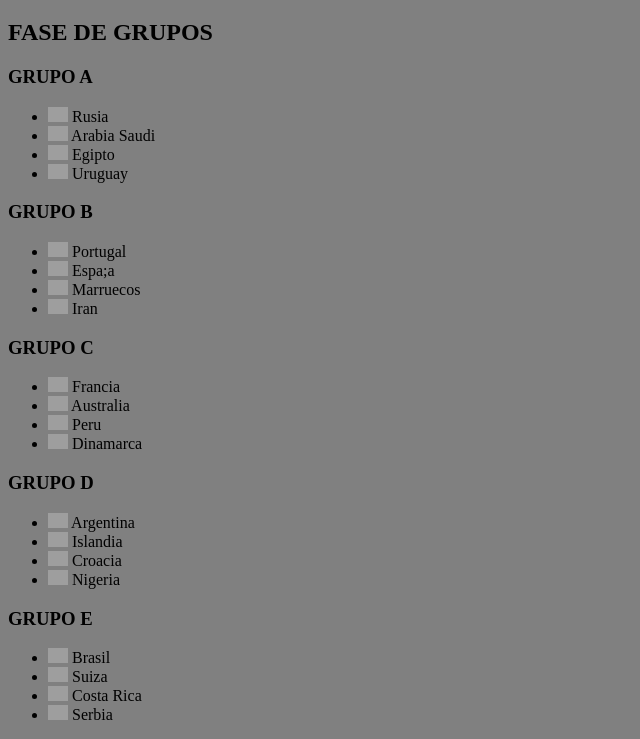
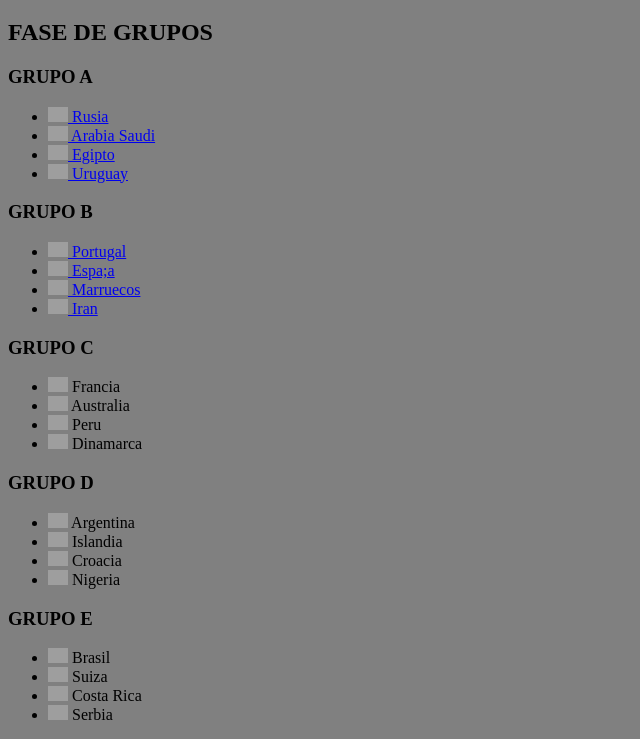
Before and after one commit to CalizaGer/codigo-prac, a plain HTML site: page Semana1/mundial.html in a window 1280 px wide. Shown: the part 61-800 px from the top of the page, without its empty margins (0-640 px from the left). Drawn offline with Linux system fonts and the light colour scheme; grey boxes are pictures that could not be loaded.

Commit message:
MODIFICACIONES CLASE 3

```diff
--- a/Semana1/mundial.html
+++ b/Semana1/mundial.html
@@ -11,17 +11,17 @@
     <H2>FASE DE GRUPOS</H2>
     <H3>GRUPO A</H3>
     <ul>
-        <li><img src="https://flagicons.lipis.dev/flags/4x3/ru.svg" width="20"> Rusia</li>
-        <li><img src="https://flagicons.lipis.dev/flags/4x3/sa.svg" width="20"> Arabia Saudi</li>
-        <li><img src="https://flagicons.lipis.dev/flags/4x3/eg.svg" width="20"> Egipto</li>
-        <li><img src="https://flagicons.lipis.dev/flags/4x3/uy.svg" width="20"> Uruguay</li>
+        <li><img src="https://flagicons.lipis.dev/flags/4x3/ru.svg" width="20"><a href="https://www.rfs.ru/" target=""> Rusia</a></li>
+        <li><img src="https://flagicons.lipis.dev/flags/4x3/sa.svg" width="20"><a href="https://www.saff.com.sa/" target="_blank"> Arabia Saudi</a></li>
+        <li><img src="https://flagicons.lipis.dev/flags/4x3/eg.svg" width="20"><a href="https://www.efa.com.eg/" target="_blank"> Egipto</a></li>
+        <li><img src="https://flagicons.lipis.dev/flags/4x3/uy.svg" width="20"><a href="https://auf.org.uy/" target="_blank"> Uruguay</a></li>
     </ul>
     <H3>GRUPO B</H3>
     <ul>
-        <li><img src="https://flagicons.lipis.dev/flags/4x3/pt.svg" width="20"> Portugal</li>
-        <li><img src="https://flagicons.lipis.dev/flags/4x3/es.svg" width="20"> Espa;a</li>
-        <li><img src="https://flagicons.lipis.dev/flags/4x3/ma.svg" width="20"> Marruecos</li>
-        <li><img src="https://flagicons.lipis.dev/flags/4x3/ir.svg" width="20"> Iran</li>
+        <li><img src="https://flagicons.lipis.dev/flags/4x3/pt.svg" width="20"><a href="https://www.fpf.pt/pt/" target="_blank"> Portugal</a></li>
+        <li><img src="https://flagicons.lipis.dev/flags/4x3/es.svg" width="20"><a href="https://rfef.es/es" target="_blank"> Espa;a</a></li>
+        <li><img src="https://flagicons.lipis.dev/flags/4x3/ma.svg" width="20"><a href="https://site.frmf.ma/" target="_blank"> Marruecos</a></li>
+        <li><img src="https://flagicons.lipis.dev/flags/4x3/ir.svg" width="20"><a href="https://the-ffiri.com/" target="_blank"> Iran</a></li>
     </ul>
     <H3>GRUPO C</H3>
     <ul>
```
Also changed, not shown: Semana1/hipervinculos.html (added, +28 -0 lines), Semana1/index.html (+4 -0 lines), Semana1/images/sad.jpg (added).
